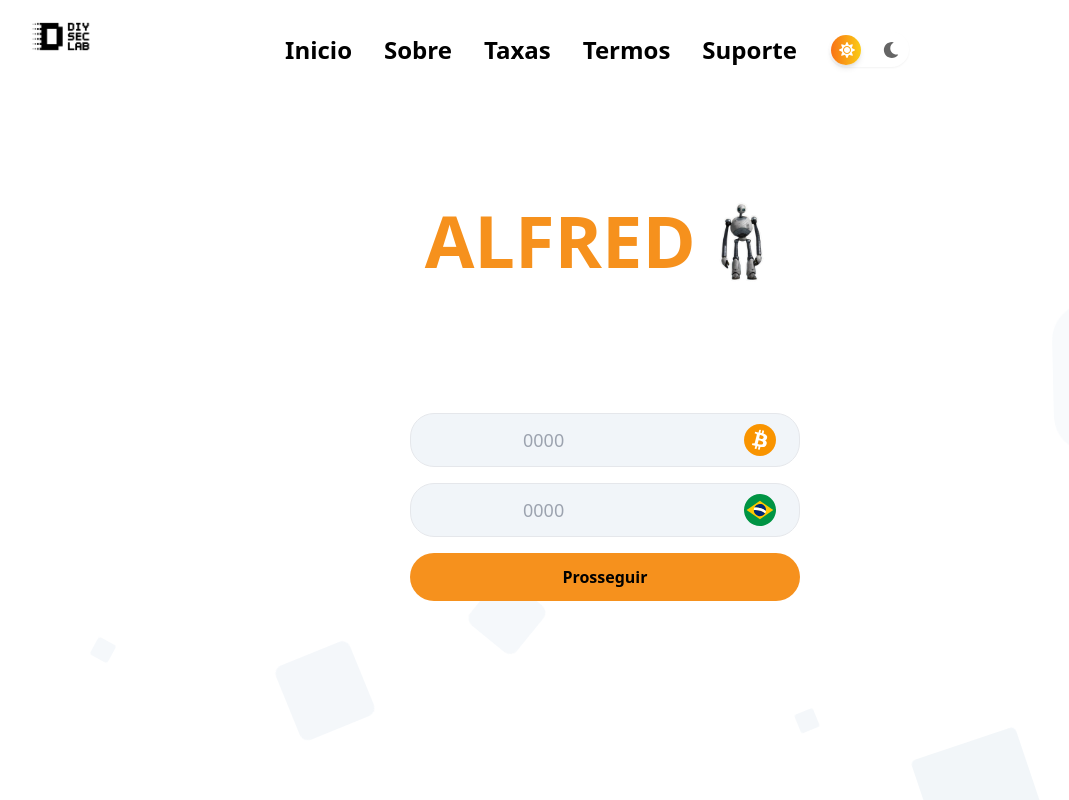
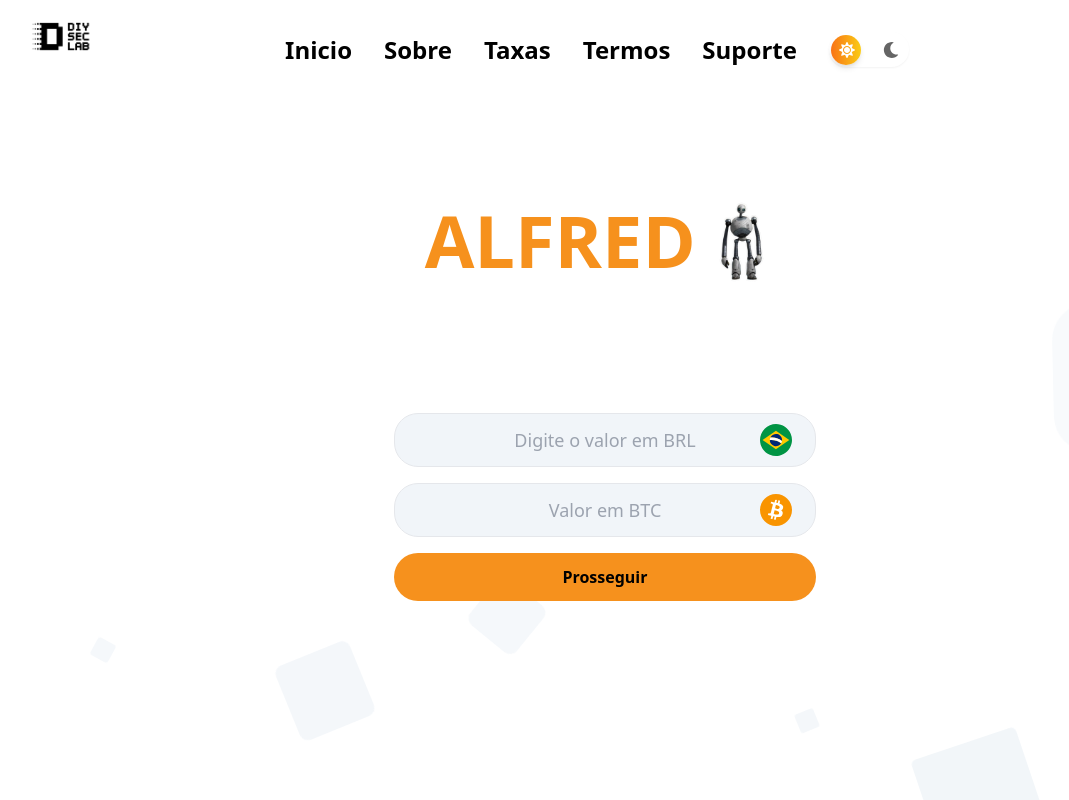
Before and after one commit to Lucasqc04/john-galt, a React (Vite) app: page /1/buy-bitcoin in a window 1280 px wide. Shown: the whole page, without its empty margins (35-1104 px from the left). Built offline with nearby package versions, Linux system fonts and the light colour scheme; no server answers; what @mercadopago/sdk-react, tailwindcss-animated would draw is missing.

Commit message:
feat: create new functiors

```diff
--- a/src/view/screens/BuyBitcoin/BuyBitcoin.tsx
+++ b/src/view/screens/BuyBitcoin/BuyBitcoin.tsx
@@ -1,9 +1,8 @@
-import { useState } from 'react';
+import { useEffect, useState } from 'react';
 import { useNavigate } from 'react-router-dom';
 import Btc from '../../assets/bitcoin.svg';
 import Brl from '../../assets/brl.svg';
 import Alfred from '../../assets/image-alfred-removebg-preview.png';
-import Usd from '../../assets/usd.svg';
 import { BackgroundAnimatedProduct } from '../../components/BackgroundAnimatedProduct';
 import { ROUTES } from '../../routes/Routes';
 import { useCurrentLang } from '../../utils/useCurrentLang';
@@ -12,24 +11,49 @@ import { NavBarBuyBitcoin } from './NavbarBuyBitcoin';
 export default function BuyBitcoin() {
   const { currentLang } = useCurrentLang();
   const navigate = useNavigate();
-  // const [action, setAction] = useState<'Comprar' | 'Vender'>('Comprar');
-  const [currency, setCurrency] = useState<'BRL' | 'USD' | 'BTC'>('BRL');
-  const [isDropdownOpen, setIsDropdownOpen] = useState(false);
 
-  // const toggleAction = () => {
-  //   setAction((prevAction) =>
-  //     prevAction === 'Comprar' ? 'Vender' : 'Comprar',
-  //   );
-  // };
+  const [brlAmount, setBrlAmount] = useState('');
+  const [btcAmount, setBtcAmount] = useState('');
+  const [btcRate, setBtcRate] = useState(0);
 
-  const toggleDropdown = () => {
-    setIsDropdownOpen((prevState) => !prevState);
+  // Fetch Bitcoin rate from CoinGecko
+  useEffect(() => {
+    const fetchBitcoinRate = async () => {
+      try {
+        const response = await fetch(
+          'https://api.coingecko.com/api/v3/simple/price?ids=bitcoin&vs_currencies=brl',
+        );
+        const data = await response.json();
+        setBtcRate(data.bitcoin.brl);
+      } catch (error) {
+        console.error('Error fetching Bitcoin rate:', error);
+      }
+    };
+
+    fetchBitcoinRate();
+  }, []);
+
+  // Format value in BRL
+  const formatBrl = (value: string): string => {
+    const numericValue = value.replace(/\D/g, ''); // Remove non-numeric characters
+    const formattedValue = new Intl.NumberFormat('pt-BR', {
+      style: 'currency',
+      currency: 'BRL',
+    }).format(parseFloat(numericValue) / 100);
+    return numericValue ? formattedValue : '';
   };
 
-  const selectCurrency = (currencyCode: 'BRL' | 'USD' | 'BTC') => {
-    setCurrency(currencyCode);
-    setIsDropdownOpen(false);
+  const handleBrlChange = (e: React.ChangeEvent<HTMLInputElement>) => {
+    const value = e.target.value;
+    const formattedValue = formatBrl(value);
+    setBrlAmount(formattedValue);
+
+    if (btcRate > 0) {
+      const numericValue = parseFloat(value.replace(/\D/g, '')) / 100;
+      setBtcAmount((numericValue / btcRate).toFixed(8));
+    }
   };
+
   const handleOnLink = (path: string, callback?: () => void) => {
     if (callback) {
       callback();
@@ -52,19 +76,24 @@ export default function BuyBitcoin() {
         <div>
           <div className="flex justify-center items-center space-x-4">
             <div className="relative">
-              {/* <button
-                onClick={toggleAction}
-                className={`font-bold absolute left-2 top-1/2 transform -translate-y-1/2 px-4 py-2 rounded-3xl text-black dark:text-white ${
-                  action === 'Comprar' ? 'bg-green-500' : 'bg-red-500'
-                }`}
-              >
-                {action}
-              </button> */}
               <input
-                id="1"
-                type="text"
-                placeholder="0000"
-                className="border pl-28 pr-4 py-3 rounded-3xl text-lg text-black dark:text-white bg-slate-100 dark:bg-slate-700"
+                value={brlAmount}
+                onChange={handleBrlChange}
+                placeholder="Digite o valor em BRL"
+                className="border pl-20 pr-20  py-3 rounded-3xl text-lg text-black dark:text-white bg-slate-100 dark:bg-slate-700 text-center no-arrows"
+              />
+              <button className="absolute right-2 top-1/2 transform -translate-y-1/2 text-white px-4 rounded-full">
+                <img src={Brl} alt="BRL" className="w-8 h-8" />
+              </button>
+            </div>
+          </div>
+          <div className="flex justify-center items-center pt-4">
+            <div className="relative">
+              <input
+                value={btcAmount}
+                readOnly
+                placeholder="Valor em BTC"
+                className="border pl-20 pr-20  py-3 rounded-3xl text-lg text-black dark:text-white bg-slate-100 dark:bg-slate-700 text-center no-arrows"
               />
               <button className="absolute right-2 top-1/2 transform -translate-y-1/2 text-white px-4 rounded-full">
                 <img src={Btc} alt="Bitcoin" className="w-8 h-8" />
@@ -72,50 +101,16 @@ export default function BuyBitcoin() {
             </div>
           </div>
           <div className="flex justify-center items-center pt-4">
-            <div className="relative">
-              <input
-                id="2"
-                type="text"
-                placeholder="0000"
-                className="border pl-28 pr-4 py-3 rounded-3xl text-lg text-black dark:text-white bg-slate-100 dark:bg-slate-700"
-              />
-              <button
-                onClick={toggleDropdown}
-                className="absolute right-2 top-1/2 transform -translate-y-1/2 text-white px-4 rounded-full"
-              >
-                {currency === 'BRL' ? (
-                  <img src={Brl} alt="BRL" className="w-8 h-8" />
-                ) : currency === 'USD' ? (
-                  <img src={Usd} alt="USD" className="w-8 h-8" />
-                ) : (
-                  <img src={Btc} alt="BTC" className="w-8 h-8" />
-                )}
-              </button>
-              {isDropdownOpen && (
-                <div className="absolute right-2 top-full mt-2 w-24 bg-white border border-gray-300 rounded-lg shadow-lg">
-                  <ul>
-                    <li
-                      onClick={() => selectCurrency('BRL')}
-                      className="flex items-center px-3 py-2 hover:bg-gray-100 cursor-pointer"
-                    >
-                      BRL
-                      <img src={Brl} alt="BRL" className="w-8 h-8 ml-1" />
-                    </li>
-                    {/* <li
-                      onClick={() => selectCurrency('USD')}
-                      className="flex items-center px-3 py-2 hover:bg-gray-100 cursor-pointer"
-                    >
-                      USD
-                      <img src={Usd} alt="USD" className="w-8 h-8 ml-1" />
-                    </li> */}
-                  </ul>
-                </div>
-              )}
-            </div>
-          </div>
-          <div className="flex justify-center items-center pt-4">
             <button
-              onClick={() => handleOnLink(ROUTES.buyCheckout.call(currentLang))}
+              onClick={() => {
+                const numericValue =
+                  parseFloat(brlAmount.replace(/\D/g, '')) / 100;
+                if (numericValue >= 500) {
+                  handleOnLink(ROUTES.buyCheckout.call(currentLang));
+                } else {
+                  alert('O valor deve ser maior que R$500 para prosseguir.');
+                }
+              }}
               type="button"
               className="w-[100%] h-12 bg-[#F6911D] text-black dark:text-white rounded-3xl font-bold"
             >
--- a/src/view/screens/BuyBitcoin/BuyCheckout.tsx
+++ b/src/view/screens/BuyBitcoin/BuyCheckout.tsx
@@ -1,11 +1,9 @@
 import { useState } from 'react';
 import { CiCreditCard1 } from 'react-icons/ci';
 import { FaBarcode, FaPix } from 'react-icons/fa6';
+import { SiBitcoincash } from 'react-icons/si';
 import { useNavigate } from 'react-router-dom';
-// import Liquid from '../../assets/lbtc.svg';
 import Lightning from '../../assets/lightning.svg';
-// import Onchain from '../../assets/onchain.svg';
-import { SiBitcoincash } from 'react-icons/si';
 import { BackgroundAnimatedProduct } from '../../components/BackgroundAnimatedProduct';
 import { ROUTES } from '../../routes/Routes';
 import { useCurrentLang } from '../../utils/useCurrentLang';
@@ -34,18 +32,12 @@ export default function BuyCheckout() {
     setIsDropdownOpenMethod((prevState) => !prevState);
   };
 
-  const selectPaymentMethod = (
-    method: 'PIX' | 'Cartão de Crédito' | 'Boleto Bancário',
-  ) => {
+  const selectPaymentMethod = (method: 'PIX') => {
     setPaymentMethod(method);
     setIsDropdownOpenMethod(false);
   };
 
-  const networks = [
-    { name: 'Lightning', icon: Lightning },
-    // { name: 'Onchain', icon: Onchain },
-    // { name: 'Liquid', icon: Liquid },
-  ];
+  const networks = [{ name: 'Lightning', icon: Lightning }];
 
   const handleOnLink = (path: string, callback?: () => void) => {
     if (callback) {
@@ -142,20 +134,6 @@ export default function BuyCheckout() {
                       PIX
                       <FaPix />
                     </li>
-                    <li
-                      onClick={() => selectPaymentMethod('Cartão de Crédito')}
-                      className="flex items-center px-3 py-2 hover:bg-gray-100 cursor-pointer"
-                    >
-                      Cartão de Crédito
-                      <CiCreditCard1 />
-                    </li>
-                    <li
-                      onClick={() => selectPaymentMethod('Boleto Bancário')}
-                      className="flex items-center px-3 py-2 hover:bg-gray-100 cursor-pointer"
-                    >
-                      Boleto Bancário
-                      <FaBarcode />
-                    </li>
                   </ul>
                 </div>
               )}
--- a/src/view/screens/BuyBitcoin/CopyCode.tsx
+++ b/src/view/screens/BuyBitcoin/CopyCode.tsx
@@ -55,7 +55,7 @@ export default function CopyCode() {
           <button
             onClick={() =>
               window.open(
-                'https://api.whatsapp.com/send?phone=+5511919050416&text=Ol%C3%A1,%20Tudo%20bem?%0A%0AEu%20quero%20fazer%20uma%20transa%C3%A7%C3%A3o%20P2P%20com%20Bitcoin...',
+                'https://web.telegram.org/k/#@diyseclab_alfred_bot',
                 '_blank',
               )
             }
```
